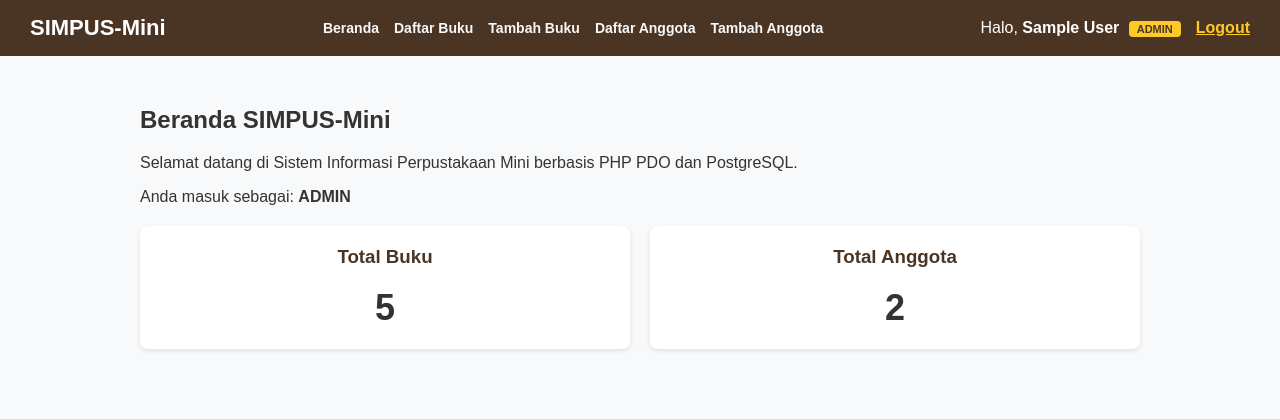
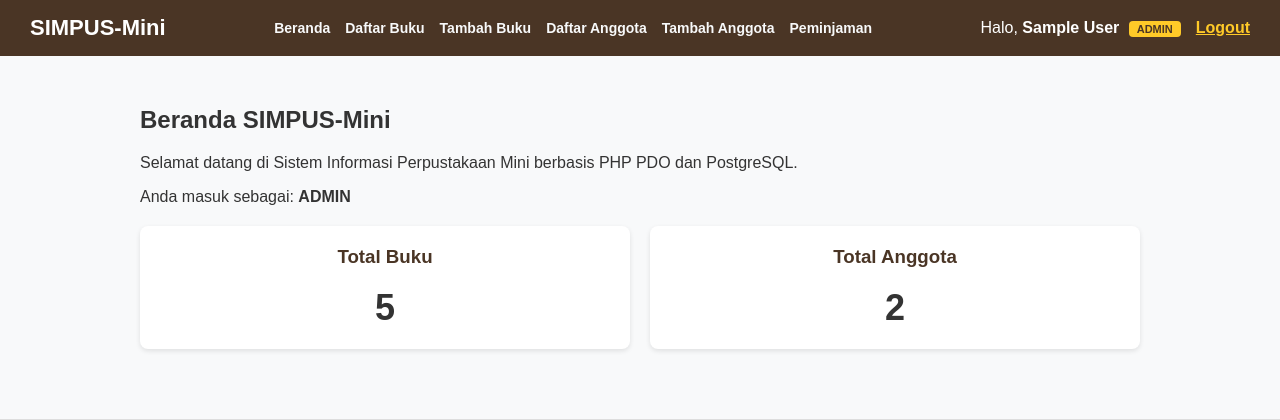
Before and after one commit to revandaph/Pemrograman-Web, a PHP site: page /index.php in a window 1280 px wide. Shown: the top 420 px of the page. Run offline with PHP 8.4, Linux system fonts and the light colour scheme; the visitor is signed in with stand-in values (Sample User, id 1); data comes from the database, SQL or seed files in the repository; some libraries are stand-ins or nearby versions.

Commit message:
Jobsheet 11 tambah menu peminjaman pada header navbar

```diff
--- a/Jobsheet11/includes/header.php
+++ b/Jobsheet11/includes/header.php
@@ -11,7 +11,7 @@ $base = sprintf(
     rtrim(dirname($_SERVER['SCRIPT_NAME']), '/\\')
 );
 
-if (in_array(basename(dirname($_SERVER['SCRIPT_NAME'])), ['buku', 'anggota', 'auth'])) {
+if (in_array(basename(dirname($_SERVER['SCRIPT_NAME'])), ['buku', 'anggota', 'auth', 'peminjaman'])) {
     $base = dirname($base) . '/';
 }
 ?>
@@ -74,6 +74,7 @@ if (in_array(basename(dirname($_SERVER['SCRIPT_NAME'])), ['buku', 'anggota', 'au
             <a href="<?= $base ?>buku/tambah.php">Tambah Buku</a>
             <a href="<?= $base ?>anggota/list.php">Daftar Anggota</a>
             <a href="<?= $base ?>anggota/tambah.php">Tambah Anggota</a>
+            <a href="<?= $base ?>peminjaman/list.php">Peminjaman</a>
         <?php endif; ?>
     </nav>
     <div class="auth-status">
```
